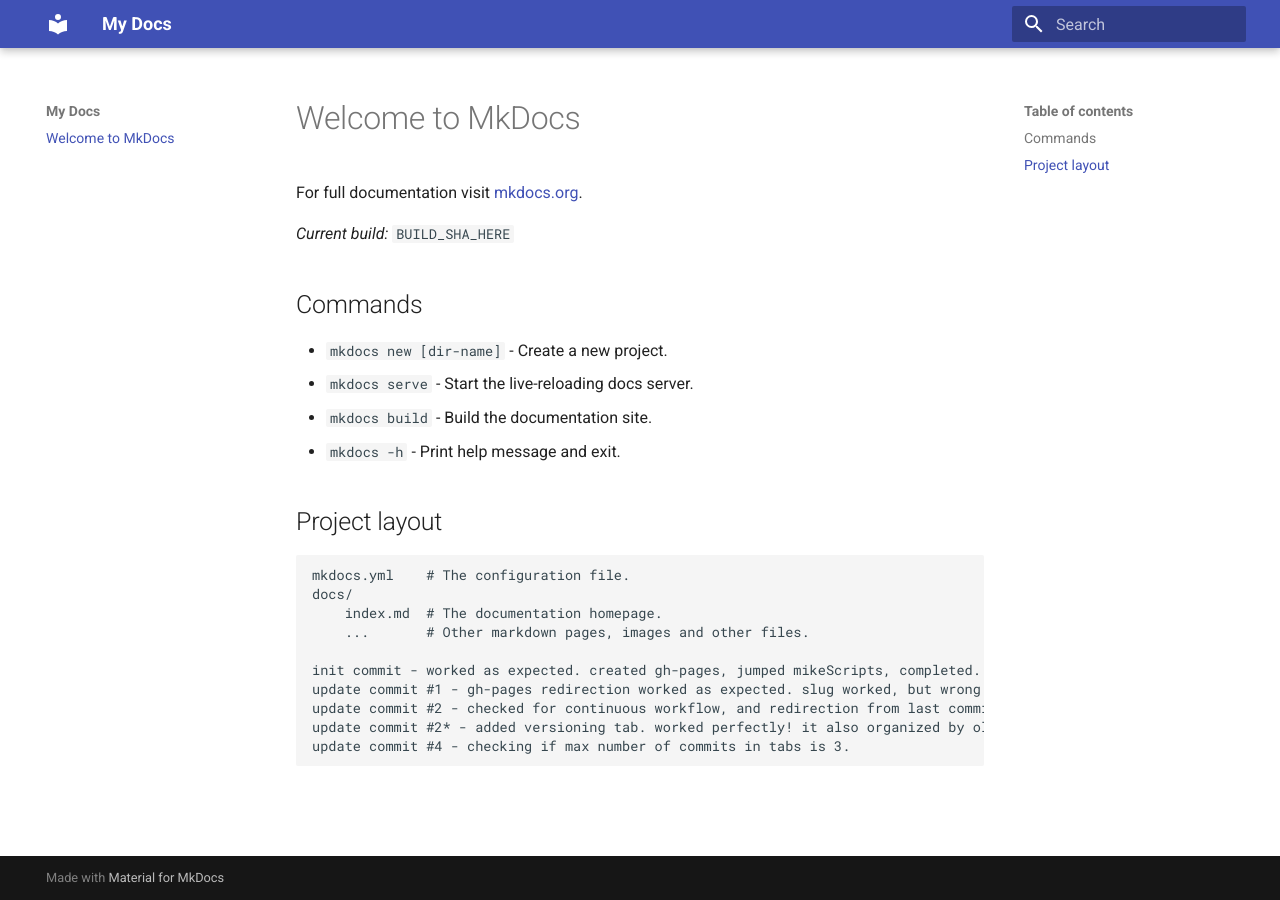
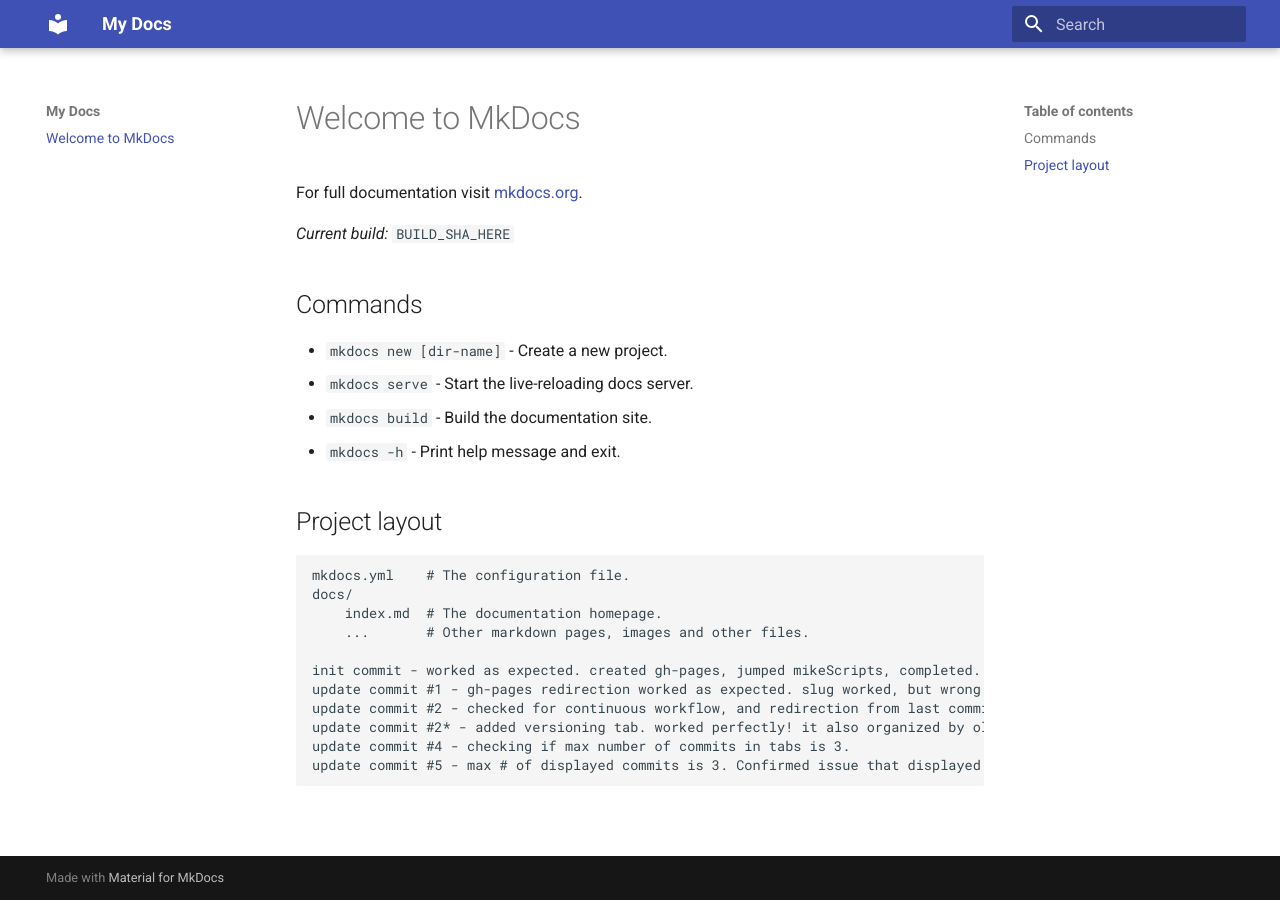
Before and after one commit to mateusloubach/docs, an MkDocs documentation site: the page built from documentation/docs/index.md, in a window 1280 px wide. Built offline with MkDocs 1.6.1 and Material for MkDocs 9.7.7, drawn with Linux system fonts in a browser that asks for light colours; the version menu is left out; some of the changed lines change nothing that is shown.

Commit message:
update commit #6

```diff
--- a/documentation/docs/index.md
+++ b/documentation/docs/index.md
@@ -23,3 +23,4 @@
     update commit #2 - checked for continuous workflow, and redirection from last commit to new commit;
     update commit #2* - added versioning tab. worked perfectly! it also organized by oldest to newest
     update commit #4 - checking if max number of commits in tabs is 3.
+    update commit #5 - max # of displayed commits is 3. Confirmed issue that displayed only 3 items.
--- a/documentation/mkdocs.yml
+++ b/documentation/mkdocs.yml
@@ -8,3 +8,5 @@
 extra:
   version:
     provider: mike
+    default: latest
+    alias: true
```
